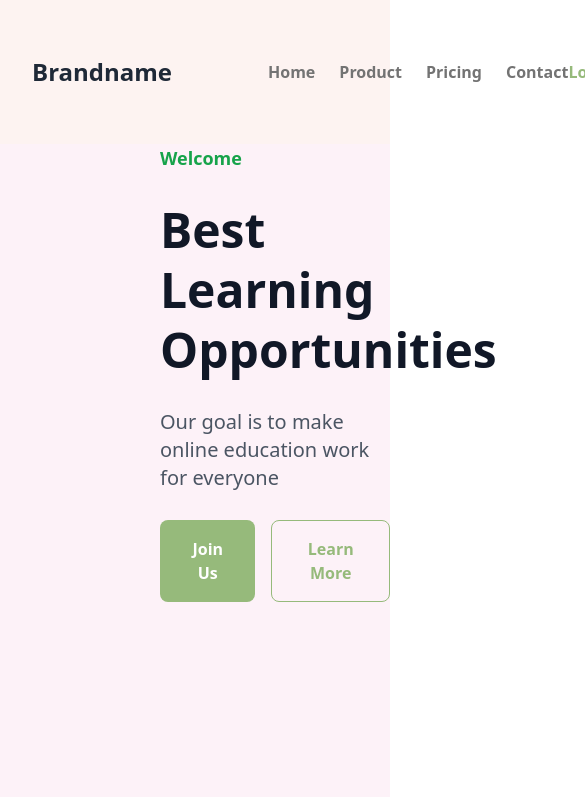
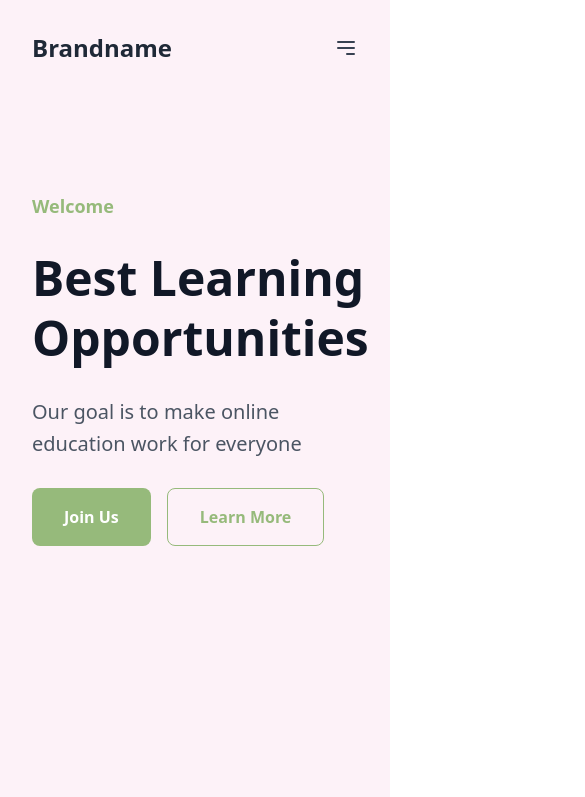
Before and after one commit to kopkaa/designdev, a Vue app: page / in a window 390 px wide. Shown: the top 797 px of the page, 585 px wide, since content can reach past the window. Built offline with nearby package versions, Linux system fonts and the light colour scheme.

Commit message:
Added hamburger menu

```diff
--- a/src/components/MainNavigation.vue
+++ b/src/components/MainNavigation.vue
@@ -1,16 +1,23 @@
+<script setup lang="ts">
+// Add any necessary TypeScript code or imports here if needed
+</script>
+
 <template>
-  <nav class="px-8 py-8 bg-soft-pink" role="navigation">
+  <nav class="px-8 py-8 bg-pink-50" role="navigation">
     <div class="max-w-screen-lg flex items-center mx-auto">
+      <!-- Brand Name -->
       <div class="text-2xl font-bold text-gray-800">Brandname</div>
 
-      <div class="flex space-x-6 ml-24 text-light-gray font-bold">
+      <!-- Navigation Links -->
+      <div class="hidden md:flex space-x-6 ml-24 text-gray-700 font-bold">
         <a href="#" class="hover:text-gray-800">Home</a>
         <a href="#" class="hover:text-gray-800">Product</a>
         <a href="#" class="hover:text-gray-800">Pricing</a>
         <a href="#" class="hover:text-gray-800">Contact</a>
       </div>
 
-      <div class="flex ml-auto items-center">
+      <!-- Login and Join Us Button -->
+      <div class="hidden md:flex ml-auto items-center">
         <a href="#" class="hover:text-green-700 text-camo font-bold">Login</a>
         <button
           type="button"
@@ -22,6 +29,16 @@
           </svg>
         </button>
       </div>
+
+      <!-- Hamburger Menu -->
+      <button
+        class="flex md:hidden ml-auto text-gray-700"
+        aria-label="Toggle navigation menu"
+      >
+        <svg class="w-6 h-6" xmlns="http://www.w3.org/2000/svg" fill="none" viewBox="0 0 24 24" stroke="currentColor">
+          <path stroke-linecap="round" stroke-linejoin="round" stroke-width="2" d="M4 6h16M4 12h16m-7 6h7" />
+        </svg>
+      </button>
     </div>
   </nav>
 </template>
--- a/src/pages/MainPage.vue
+++ b/src/pages/MainPage.vue
@@ -4,9 +4,9 @@
 
 <template>
   <section class="bg-pink-50 h-full" aria-labelledby="hero-heading">
-    <div class="pl-28 mx-auto grid grid-cols-1 md:grid-cols-2 gap-12 items-center h-full">
-      <article class="mb-32 pl-12">
-        <h5 id="hero-subtitle" class="text-lg text-green-600 font-bold mb-7">
+    <div class="pt-24 md:pt-0 pl-8 md:pl-28 mx-auto grid grid-cols-1 md:grid-cols-2 gap-12 md:items-center h-full">
+      <article class="md:mb-32 pl-0 md:pl-12">
+        <h5 id="hero-subtitle" class="text-lg text-camo font-bold mb-7">
           Welcome
         </h5>
         <h1
@@ -15,7 +15,7 @@
         >
           Best Learning <br /> Opportunities
         </h1>
-        <p class="text-xl text-gray-600 mb-7">
+        <p class="text-xl text-gray-600 mb-7 max-w-72 leading-8">
           Our goal is to make online education work for everyone
         </p>
         <div class="flex space-x-4">
@@ -35,7 +35,7 @@
       </article>
 
       <!-- Right Column (Image) -->
-      <div class="relative">
+      <div class="hidden md:block relative">
         <img
           src="@/assets/hero-cover-1.png"
           alt="Hero image of student"
```
